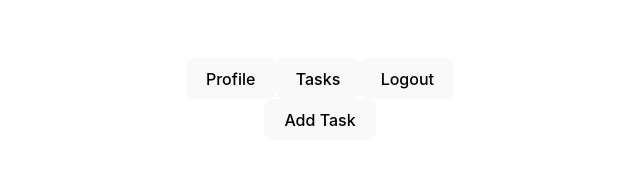
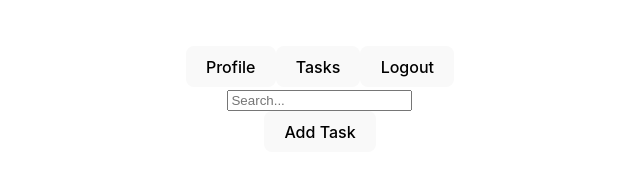
Before and after one commit to TimotheeRoy/rncp, a React (Vite) app in the folder front/: page /tasks in a window 1280 px wide. Shown: the part 193-370 px from the top of the page, without its empty margins (320-960 px from the left). Built offline with nearby package versions, Linux system fonts and the light colour scheme; no server answers; sample sign-in values are in the browser's storage.

Commit message:
front - add tasks filtering

```diff
--- a/front/src/components/profile.jsx
+++ b/front/src/components/profile.jsx
@@ -77,9 +77,7 @@ function Profile() {
                     <p>Email: {profile.email}</p>
                     <button onClick={deleteProfile}>Delete Profile</button>
                     <button
-                        onClick={() =>
-                            navigate("/profile/update", { state: profile })
-                        }
+                        onClick={() => navigate("/profile/update", { state: profile })}
                     >
                         Update Profile
                     </button>
--- a/front/src/components/tasksList.jsx
+++ b/front/src/components/tasksList.jsx
@@ -7,20 +7,28 @@ function TasksList() {
 
     const [tasks, setTasks] = useState({ completed: [], not_completed: [] });
     const [loading, setLoading] = useState(true);
+    const [query, setQuery] = useState("");
+
     const navigate = useNavigate();
 
     useEffect(() => {
-        fetchTasks();
-    }, []);
+        const delayDebounceFn = setTimeout(() => {
+            fetchTasks(query);
+        }, 300);
+        return () => clearTimeout(delayDebounceFn);
+    }, [query]);
 
-    const fetchTasks = async () => {
+    const fetchTasks = async (search) => {
         try {
-            const response = await fetch(url + "tasks/", {
-                headers: {
-                    Authorization: `Bearer ${token}`,
-                    "Content-Type": "application/json",
-                },
-            });
+            const response = await fetch(
+                url + "tasks/" + (search !== "" ? `?search=${search}` : ""),
+                {
+                    headers: {
+                        Authorization: `Bearer ${token}`,
+                        "Content-Type": "application/json",
+                    },
+                }
+            );
             if (response.ok) {
                 const data = await response.json();
                 setTasks({
@@ -104,6 +112,16 @@ function TasksList() {
 
     return (
         <div>
+            <div className="search-toolbar">
+                <input
+                    alt="Search toolbar"
+                    type="text"
+                    className="search-input"
+                    placeholder="Search..."
+                    value={query}
+                    onChange={(e) => setQuery(e.target.value)}
+                />
+            </div>
             <button onClick={() => navigate("/tasks/create")}>Add Task</button>
             <h1>Todo</h1>
             <ul>
```
